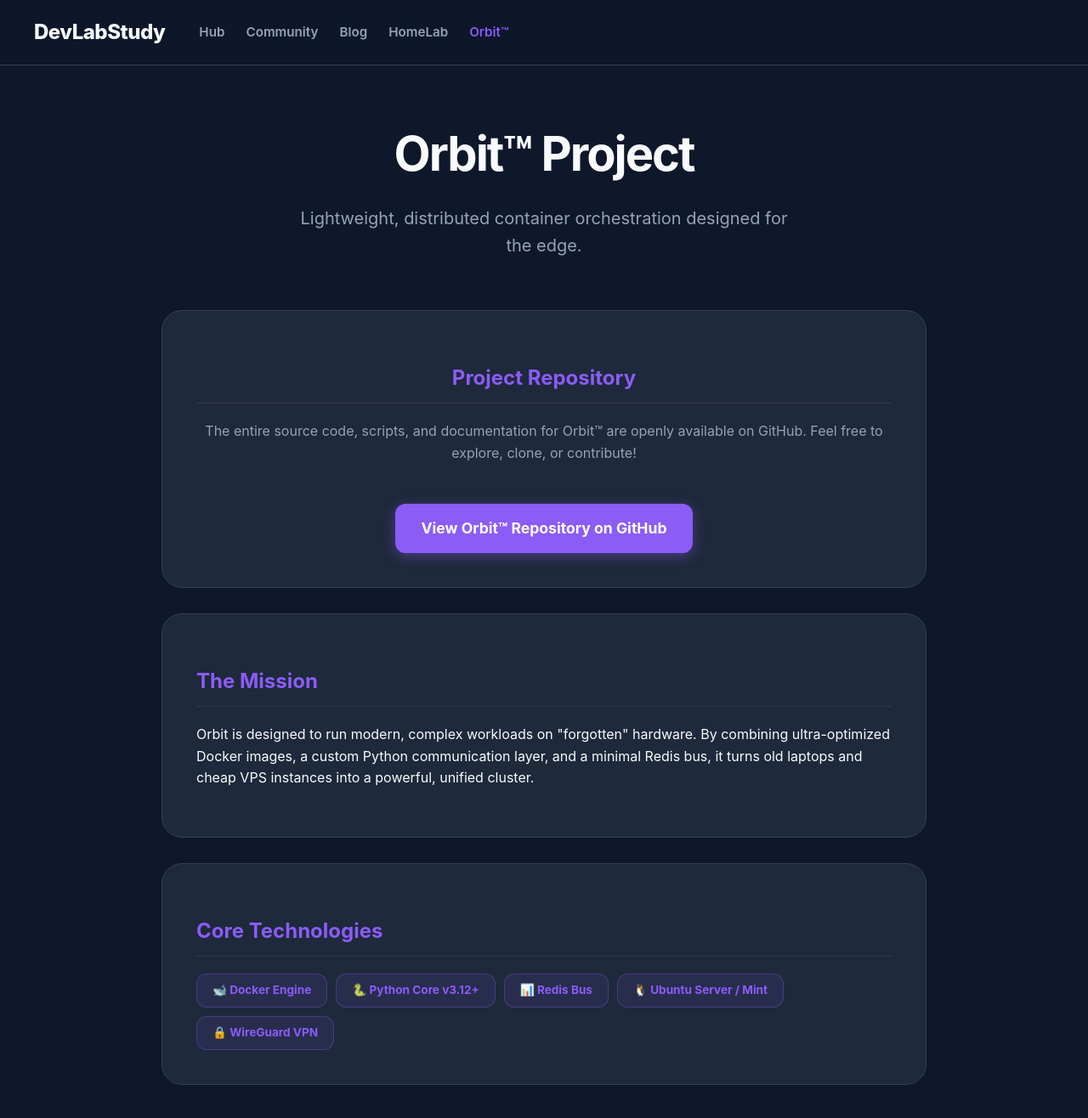
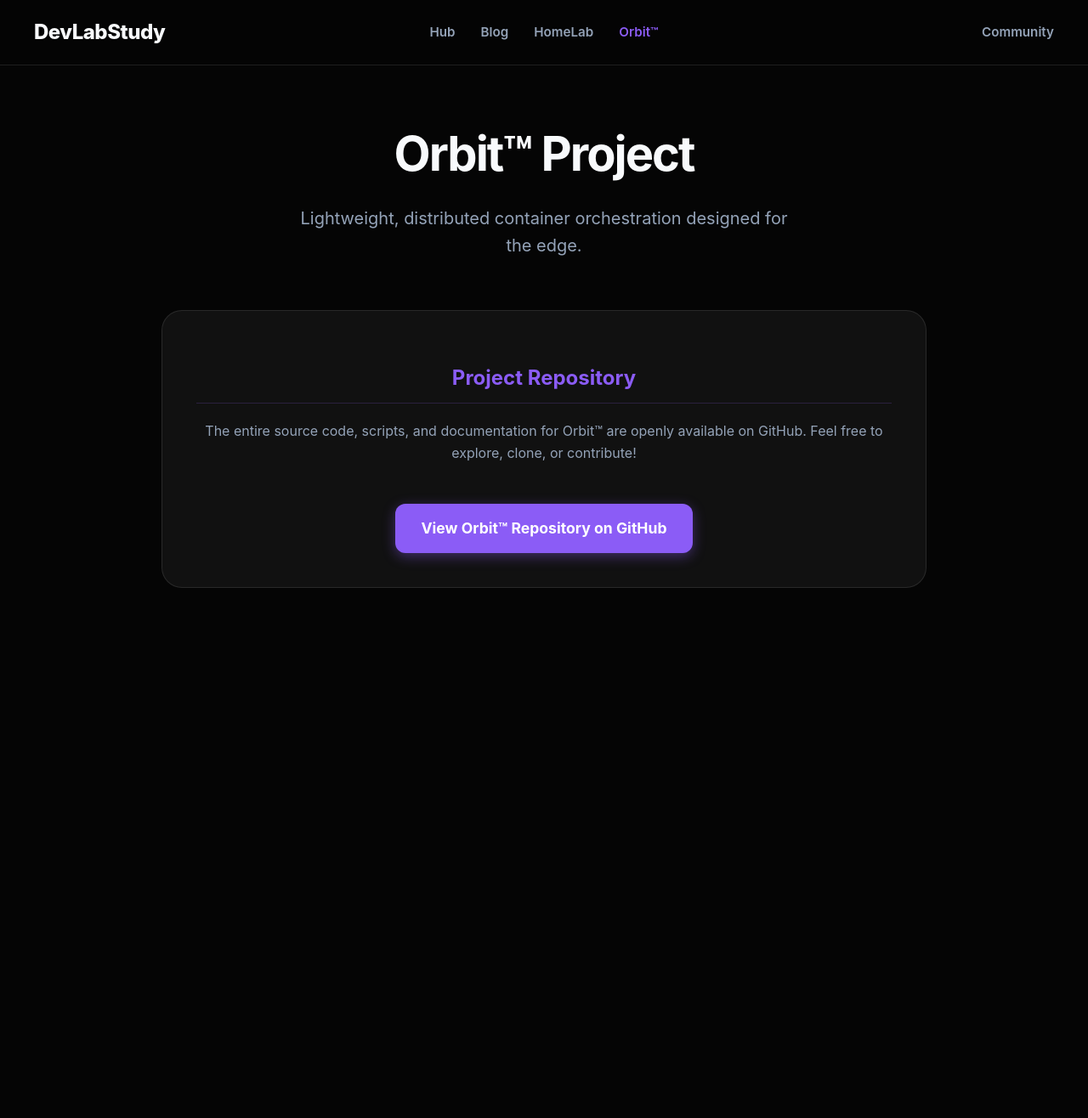
Before and after one commit to TobiMessi/TobiMessi.github.io, a Jekyll site: the page orbit.html, which Jekyll copies as it is, in a window 1280 px wide and 1337 px high. Shown: the top 1316 px of the window at 85% size. Built offline with Jekyll 4.4.1, drawn with Linux system fonts in a browser that asks for light colours.

Commit message:
Update orbit.html

```diff
--- a/orbit.html
+++ b/orbit.html
@@ -7,23 +7,24 @@
     <link rel="icon" type="image/png" href="/qr-code.png">
     <style>
         :root {
-            --bg-body: #0f172a; --bg-nav: rgba(15, 23, 42, 0.85); --bg-card: #1e293b;
-            --text-main: #f8fafc; --text-muted: #94a3b8; --border-color: #334155;
-            --accent-purple: #8b5cf6; --accent-blue: #3b82f6;
+            --bg-body: #050505; --bg-nav: rgba(5, 5, 5, 0.7); --bg-card: #111;
+            --text-main: #f8fafc; --text-muted: #94a3b8; --border-color: rgba(255, 255, 255, 0.1);
+            --accent-purple: #8b5cf6;
         }
         body { font-family: 'Inter', sans-serif; background: var(--bg-body); color: var(--text-main); margin: 0; line-height: 1.6; }
 
-        /* --- UNIWERSALNY NAVBAR --- */
-        .navbar { background: var(--bg-nav); backdrop-filter: blur(12px); border-bottom: 1px solid var(--border-color); padding: 15px 40px; display: flex; align-items: center; position: sticky; top: 0; z-index: 100; }
-        .nav-brand { font-size: 1.5rem; font-weight: 800; text-decoration: none; color: var(--text-main); letter-spacing: -0.5px; margin-right: 40px; }
-        .nav-center { display: flex; gap: 25px; align-items: center; }
+        /* PERFEKCYJNY NAVBAR */
+        .navbar { background: var(--bg-nav); backdrop-filter: blur(15px); border-bottom: 1px solid var(--border-color); padding: 15px 40px; display: flex; align-items: center; justify-content: space-between; position: sticky; top: 0; z-index: 100; }
+        .nav-left { flex: 1; display: flex; justify-content: flex-start; }
+        .nav-brand { font-size: 1.5rem; font-weight: 800; text-decoration: none; color: var(--text-main); letter-spacing: -0.5px; }
+        .nav-center { flex: 2; display: flex; justify-content: center; gap: 30px; }
         .nav-center a { text-decoration: none; color: var(--text-muted); font-weight: 600; font-size: 0.95rem; transition: color 0.3s; }
         .nav-center a:hover, .nav-center a.active { color: var(--accent-purple); }
-
+        .nav-right { flex: 1; display: flex; justify-content: flex-end; }
         .dropdown { position: relative; display: inline-block; padding: 10px 0; }
         .dropbtn { color: var(--text-muted); font-weight: 600; font-size: 0.95rem; transition: 0.3s; cursor: pointer; }
-        .dropdown:hover .dropbtn { color: var(--accent-purple); }
-        .dropdown-content { display: none; position: absolute; left: 0; top: 100%; background-color: var(--bg-card); min-width: 180px; box-shadow: 0 10px 30px rgba(0,0,0,0.5); border-radius: 12px; border: 1px solid var(--border-color); overflow: hidden; z-index: 1; opacity: 0; transform: translateY(-10px); transition: all 0.3s ease; }
+        .dropdown:hover .dropbtn { color: var(--text-main); }
+        .dropdown-content { display: none; position: absolute; right: 0; top: 100%; background-color: #111; min-width: 180px; box-shadow: 0 10px 40px rgba(0,0,0,0.8); border-radius: 12px; border: 1px solid var(--border-color); overflow: hidden; z-index: 1; opacity: 0; transform: translateY(-10px); transition: all 0.3s ease; }
         .dropdown:hover .dropdown-content { display: block; opacity: 1; transform: translateY(0); }
         .dropdown-content a { color: var(--text-main) !important; padding: 12px 20px; text-decoration: none; display: flex; justify-content: space-between; font-size: 0.9rem; font-weight: 600; border-bottom: 1px solid var(--border-color); transition: background 0.2s; }
         .dropdown-content a:last-child { border-bottom: none; }
@@ -42,14 +43,19 @@
         .btn-github { display: inline-block; background: var(--accent-purple); color: white; text-decoration: none; padding: 15px 30px; border-radius: 12px; font-weight: 700; margin-top: 30px; transition: 0.3s; box-shadow: 0 4px 15px rgba(139, 92, 246, 0.4); text-align: center; font-size: 1.1rem; }
         .btn-github:hover { transform: translateY(-3px); box-shadow: 0 8px 25px rgba(139, 92, 246, 0.6); }
 
-        @media (max-width: 768px) { .navbar { flex-direction: column; padding: 15px; gap: 15px; } .nav-brand { margin-right: 0; } .nav-center { flex-wrap: wrap; justify-content: center; } }
+        @media (max-width: 768px) { .navbar { flex-direction: column; padding: 15px; gap: 15px; } .nav-left, .nav-center, .nav-right { justify-content: center; width: 100%; } .nav-center { flex-wrap: wrap; } }
     </style>
 </head>
 <body>
     <nav class="navbar">
-        <a href="/" class="nav-brand">DevLabStudy</a>
+        <div class="nav-left"><a href="/" class="nav-brand">DevLabStudy</a></div>
         <div class="nav-center">
             <a href="/">Hub</a>
+            <a href="/blog">Blog</a>
+            <a href="/homelab">HomeLab</a>
+            <a href="/orbit" class="active">Orbit™</a>
+        </div>
+        <div class="nav-right">
             <div class="dropdown">
                 <span class="dropbtn">Community</span>
                 <div class="dropdown-content">
@@ -60,9 +66,6 @@
                     <a href="https://www.reddit.com/user/devlabstudy">Reddit <span>↗</span></a>
                 </div>
             </div>
-            <a href="/blog">Blog</a>
-            <a href="/homelab">HomeLab</a>
-            <a href="/orbit" class="active">Orbit™</a>
         </div>
     </nav>
 
@@ -77,22 +80,6 @@
             <p style="color: var(--text-muted);">The entire source code, scripts, and documentation for Orbit™ are openly available on GitHub. Feel free to explore, clone, or contribute!</p>
             <a href="https://github.com/DevLabStudy/orbit" class="btn-github">View Orbit™ Repository on GitHub</a>
         </div>
-
-        <div class="card">
-            <h2>The Mission</h2>
-            <p>Orbit is designed to run modern, complex workloads on "forgotten" hardware. By combining ultra-optimized Docker images, a custom Python communication layer, and a minimal Redis bus, it turns old laptops and cheap VPS instances into a powerful, unified cluster.</p>
-        </div>
-
-        <div class="card">
-            <h2>Core Technologies</h2>
-            <div class="tech-stack">
-                <span class="tech-tag">🐋 Docker Engine</span>
-                <span class="tech-tag">🐍 Python Core v3.12+</span>
-                <span class="tech-tag">📊 Redis Bus</span>
-                <span class="tech-tag">🐧 Ubuntu Server / Mint</span>
-                <span class="tech-tag">🔒 WireGuard VPN</span>
-            </div>
-        </div>
-    </main>
+        </main>
 </body>
 </html>
```
